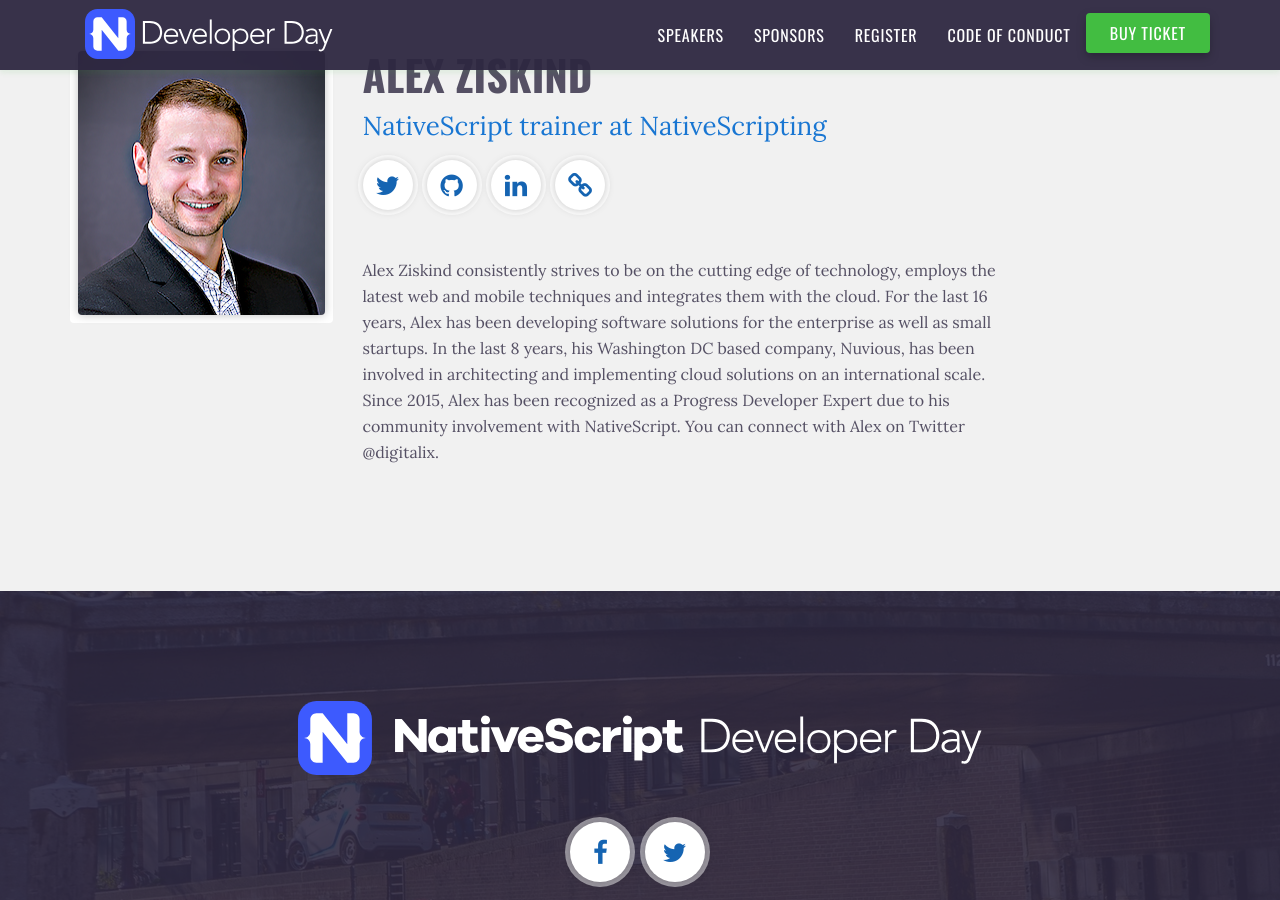
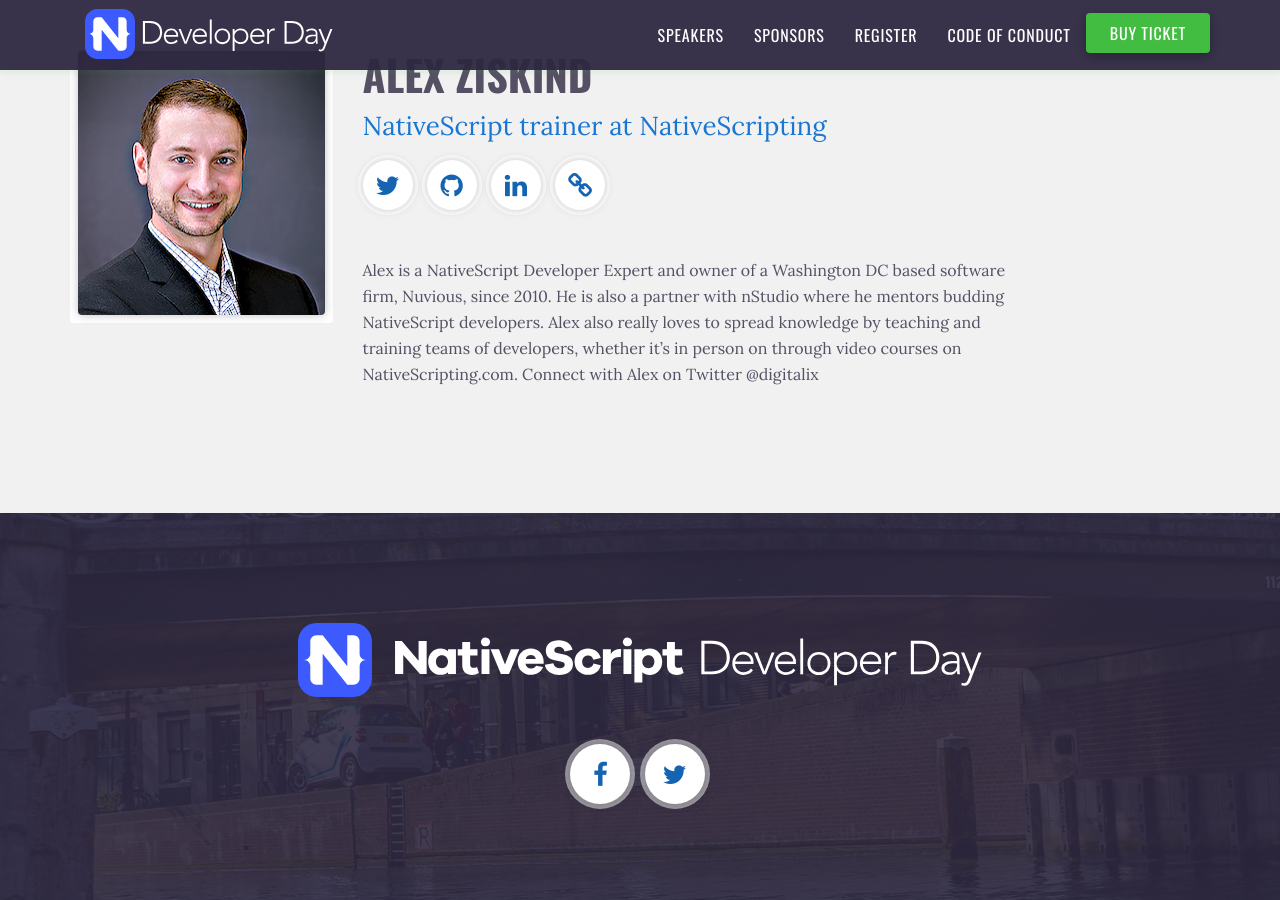
Before and after one commit to sebawita/nativescript-dev-day, a Jekyll site: the page built from speakers/alex-ziskind.md, in a window 1280 px wide and 900 px high, scrolled down 435 px. Built offline with Jekyll 4.4.1, drawn with Linux system fonts in a browser that asks for light colours.

Commit message:
speaker update

```diff
--- a/speakers/alex-ziskind.md
+++ b/speakers/alex-ziskind.md
@@ -13,4 +13,4 @@
 hide: false
 ---
 
-Alex Ziskind consistently strives to be on the cutting edge of technology, employs the latest web and mobile techniques and integrates them with the cloud. For the last 16 years, Alex has been developing software solutions for the enterprise as well as small startups. In the last 8 years, his Washington DC based company, Nuvious, has been involved in architecting and implementing cloud solutions on an international scale. Since 2015, Alex has been recognized as a Progress Developer Expert due to his community involvement with NativeScript. You can connect with Alex on Twitter @digitalix.
+Alex is a NativeScript Developer Expert and owner of a Washington DC based software firm, Nuvious, since 2010. He is also a partner with nStudio where he mentors budding NativeScript developers. Alex also really loves to spread knowledge by teaching and training teams of developers, whether it’s in person on through video courses on NativeScripting.com. Connect with Alex on Twitter @digitalix
```
